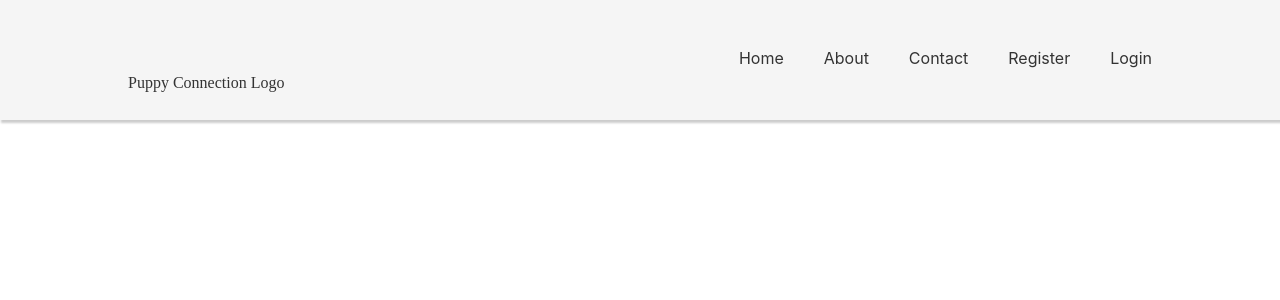
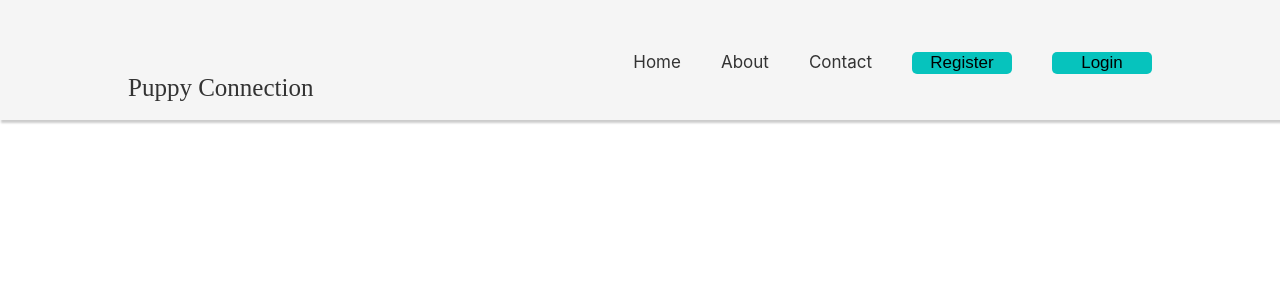
Before and after one commit to tonyadearman/puppyAdoption, a React (Create React App) app in the folder client/: page / in a window 1280 px wide. Shown: the top 300 px of the page. Built offline with nearby package versions, Linux system fonts and the light colour scheme; a web font is replaced by a local one.

Commit message:
NavBar update

```diff
--- a/client/src/components/NavBar/NavBar.js
+++ b/client/src/components/NavBar/NavBar.js
@@ -22,7 +22,7 @@ function NavBar() {
         <nav className='navbar'>
         {/* <img src={Logo} className='logo' alt=''/> */}
           <div className='navbar-container'>
-            <a href="#" className='brand-title'>Puppy Connection Logo</a>
+            <a href="#" className='brand-title'>Puppy Connection</a>
             <button onClick={(e) => { handleNavbarButton(e); }} className='navbar-toggler'>
               <span className='navbar-toggler-icon'></span>
             </button>
@@ -38,10 +38,10 @@ function NavBar() {
                   <NavLink activeClassName='is-active' exact={true} className='nav-link' to='/contact'>Contact</NavLink>
                 </li>
                 <li className='nav-item'>
-                  <NavLink activeClassName='is-active' exact={true} className='nav-link' to='/register'>Register</NavLink>
+                  <button activeClassName='is-active' exact={true} className='nav-link-button' to='/register'>Register</button>
                 </li>
                 <li className='nav-item'>
-                  <NavLink activeClassName='is-active' exact={true} className='nav-link' to='/login'>Login</NavLink>
+                  <button activeClassName='is-active' exact={true} className='nav-link-button' to='/login'>Login</button>
                 </li>
               </ul>
             </div>
--- a/client/src/components/NavBar/navbar.css
+++ b/client/src/components/NavBar/navbar.css
@@ -2,6 +2,7 @@ nav.navbar {
     background: whitesmoke;
     height: 120px;
     box-shadow: 2px 2px 2px 1px rgba(0, 0, 0, 0.2);
+    font-size: 17px;
 
   }
   /* .logo {
@@ -12,7 +13,15 @@ nav.navbar {
 .brand-title {
   margin-top: 50px;
   font-family: 'Charm', cursive;
+  font-size: 25px;
+}
 
+.nav-link-button {
+  background-color: #06c3bd;
+  border: none;
+  font-size: 17px;
+  border-radius: 5px;
+  width: 100px;
 }
 
   .navbar-container {
@@ -86,7 +95,7 @@ nav.navbar {
       width: 75%;
       background: whitesmoke;
       z-index: 99;
-      margin-top: 3rem;
+      margin-top: 6rem;
       float: right;
       right: 0;
       height: 100vh;
```
